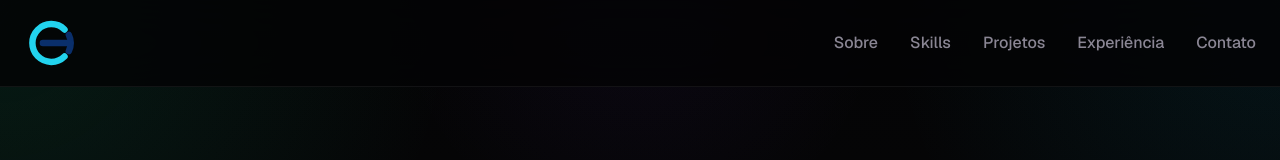
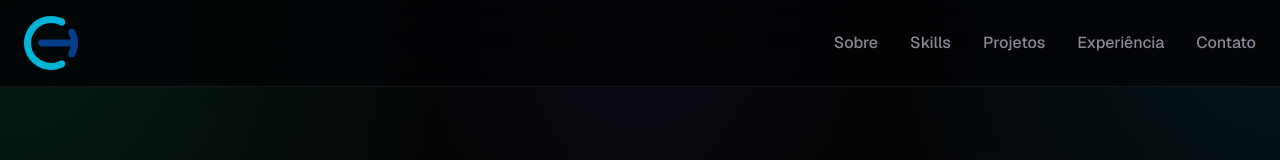
Before and after one commit to elvertoni/portifolio_tc, a plain HTML site: page index.html in a window 1280 px wide. Shown: the top 160 px of the page. Drawn offline with nearby package versions, Linux system fonts and the light colour scheme.

Commit message:
Atualiza logo do portfolio

```diff
--- a/index.html
+++ b/index.html
@@ -16,6 +16,7 @@
     <meta property="og:image" content="https://tonicoimbra.com/assets/og-image.jpg">
 
     <title>Toni Coimbra — IA &amp; Automação</title>
+    <link rel="icon" type="image/svg+xml" href="assets/favicon.svg">
 
     <!-- Google Fonts: Geist -->
     <link rel="preconnect" href="https://fonts.googleapis.com">
@@ -78,13 +79,8 @@
             <!-- Logo -->
             <a class="flex items-center group" aria-label="Toni Coimbra — voltar ao início" href="#"
                 onclick="window.scrollTo({top:0,behavior:'smooth'}); return false;">
-                <svg viewBox="0 0 100 100"
-                    class="w-[54px] h-[54px] transform group-hover:scale-105 group-hover:drop-shadow-[0_0_12px_rgba(0,188,212,0.6)] transition-all duration-200"
-                    fill="none" stroke-width="12" stroke-linecap="round" stroke-linejoin="round" aria-hidden="true">
-                    <path d="M 75 25 A 35 35 0 1 0 75 75" stroke="#22D3EE" />
-                    <path d="M 83 35 A 35 35 0 0 1 83 65" stroke="#0A2F6B" />
-                    <path d="M 85 50 L 35 50" stroke="#0A2F6B" />
-                </svg>
+                <img src="assets/logo.svg" alt="" aria-hidden="true"
+                    class="w-[54px] h-[54px] object-contain transform group-hover:scale-105 group-hover:drop-shadow-[0_0_12px_rgba(0,188,212,0.6)] transition-all duration-200">
             </a>
 
             <!-- Mobile Menu Button -->
```
Also changed, not shown: assets/favicon.svg (added), assets/logo.svg (added).
